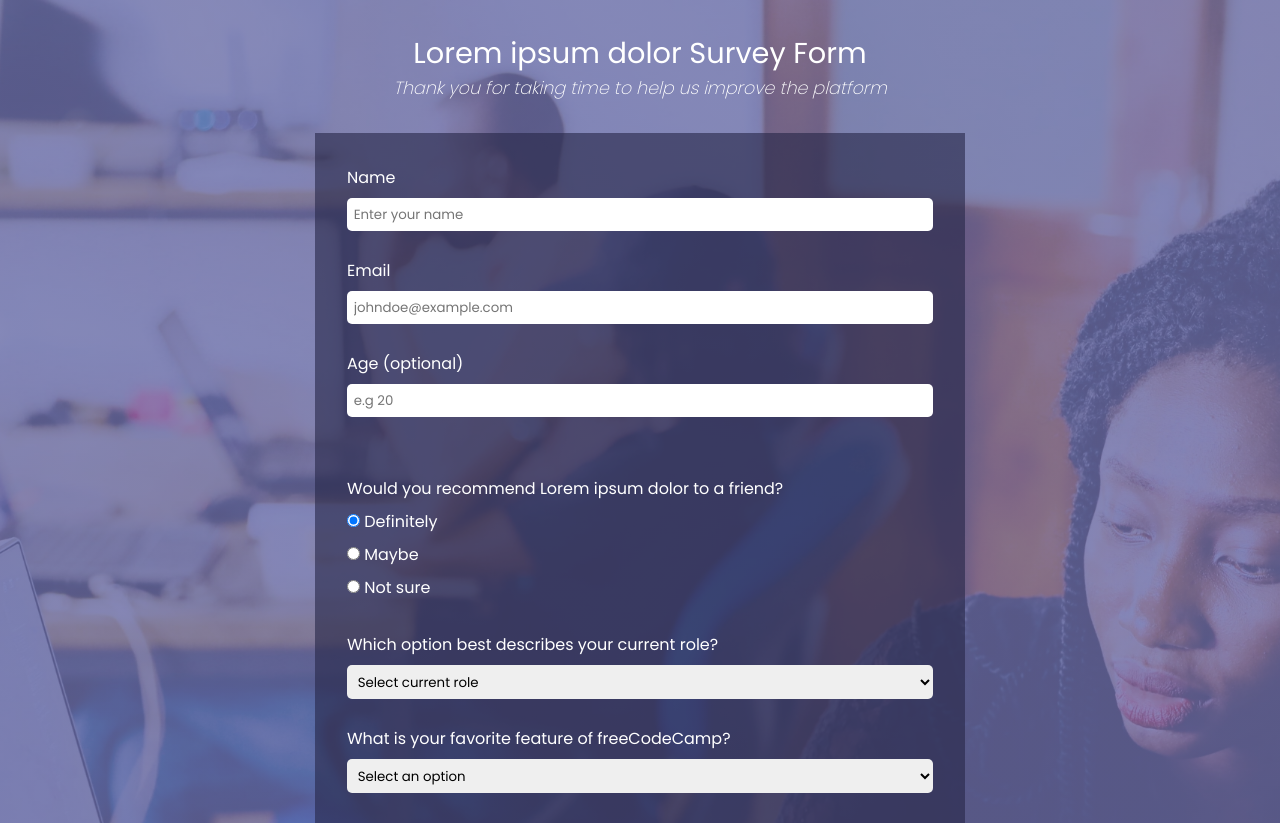
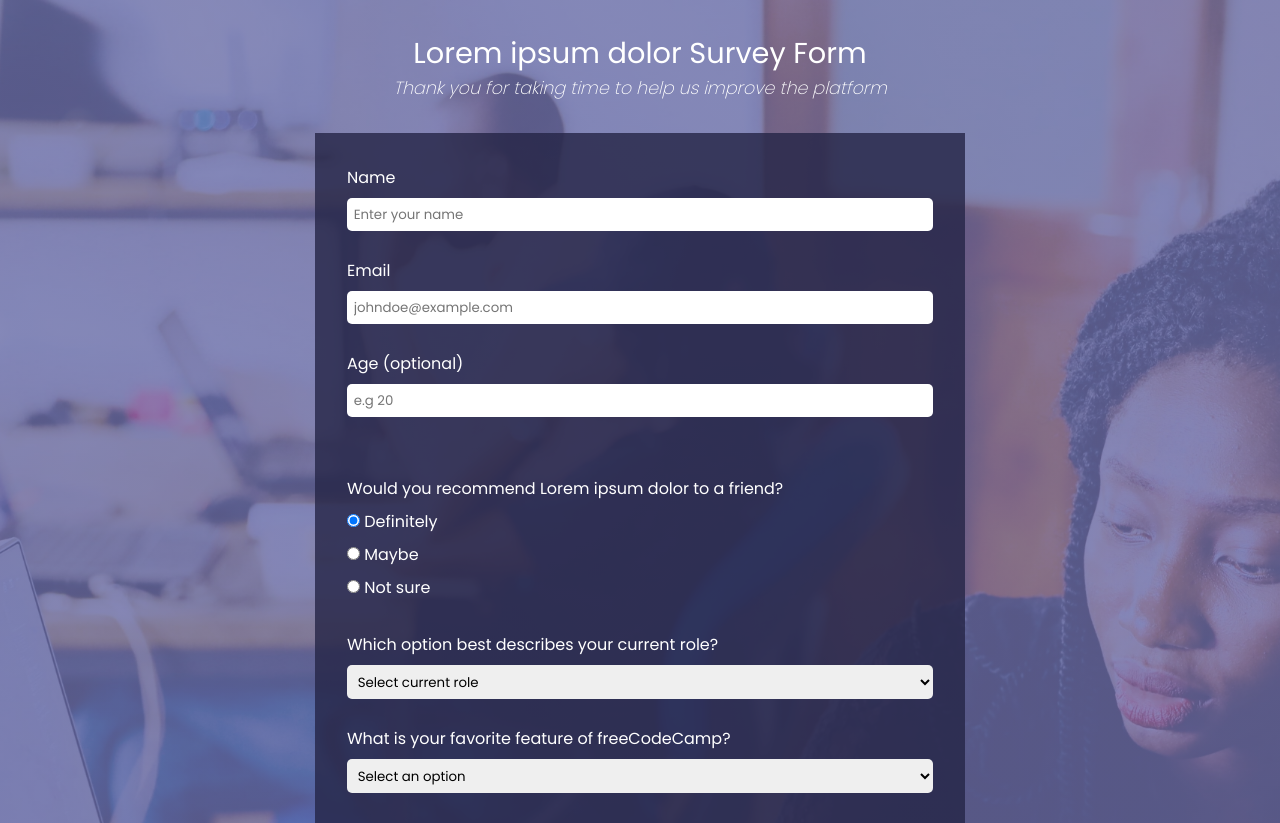
Before and after one commit to regal-shabazz/mock-survey-form, a plain HTML site: page index.html in a window 1280 px wide. Shown: the top 823 px of the page. Drawn offline with Linux system fonts and the light colour scheme.

Commit message:
modified hsla on form selector to make form background darker

```diff
--- a/style.css
+++ b/style.css
@@ -36,7 +36,7 @@ form {
     max-width: 650px;
     margin: 0 auto 3em;
     padding: 2em;
-    background-color: hsla(240, 30%, 21%, 0.6);
+    background-color: hsla(240, 30%, 21%, 0.8);
 }
 
 section {
```
